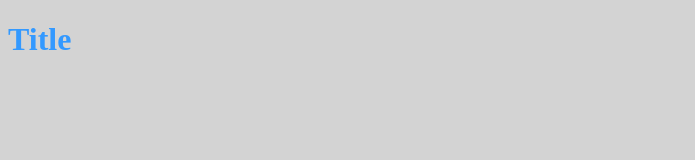
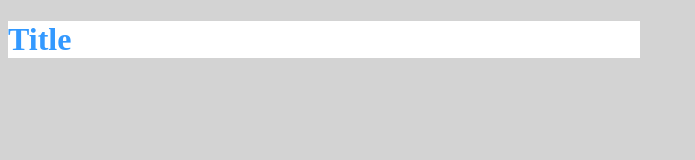
Before and after one commit to LCzoboriek/HTML--CSS--Javascript, a plain HTML site: page PreCourse/index2.html in a window 1280 px wide. Shown: the whole page, without its empty margins (0-695 px from the left). Drawn offline with Linux system fonts and the light colour scheme.

Commit message:
Parent inheritance

```diff
--- a/PreCourse/index2.html
+++ b/PreCourse/index2.html
@@ -12,16 +12,24 @@
         /* Heading rules take precedent as they are more specific */
         h1 {
             color: lightgray;
+            background-color: white;
+            width: 50%;
         }
 
         body {
             background-color: lightgray;
         }
         /* Currently the heading also inherits this background color as its part of the body
-         but if we change that to a specific class id tag*/
+         but if we change that to specify a lower level attribute it overrites the inheritance,
+         it saves you having to rewrite rules as inheritance happens from the parent enclosure
+         you can add styles directly into elements but its frowned upon and you should be really
+         using a stylesheet or withing a style element in the html and point to the id, class
+         or type of element*/
     </style>
 </head>
 <body>
-    <h1 class="heading">Title</h1>
+    <main>
+        <h1 class="heading"> Title </h1>
+    </main>
 </body>
 </html>
```
